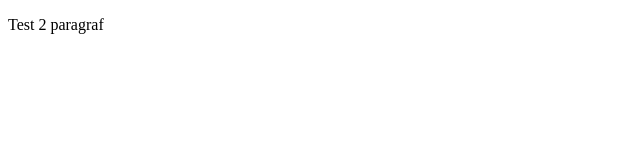
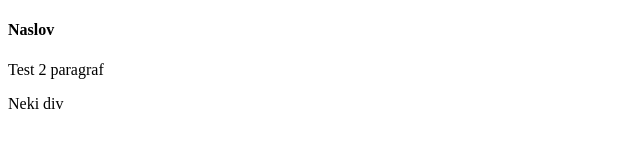
Before and after one commit to MilaMi94/itbootcamp-js9, a plain HTML site: page 03_GIT/test folder/test2.html in a window 1280 px wide. Shown: the whole page, without its empty margins (0-640 px from the left). Drawn offline with Linux system fonts and the light colour scheme.

Commit message:
Dodat naslov velicine 4 i div

```diff
--- a/03_GIT/test folder/test2.html
+++ b/03_GIT/test folder/test2.html
@@ -7,6 +7,8 @@
     <title>Document</title>
 </head>
 <body>
+    <h4>Naslov</h4>
     <p>Test 2 paragraf</p>
+    <div>Neki div</div>
 </body>
 </html>
```
